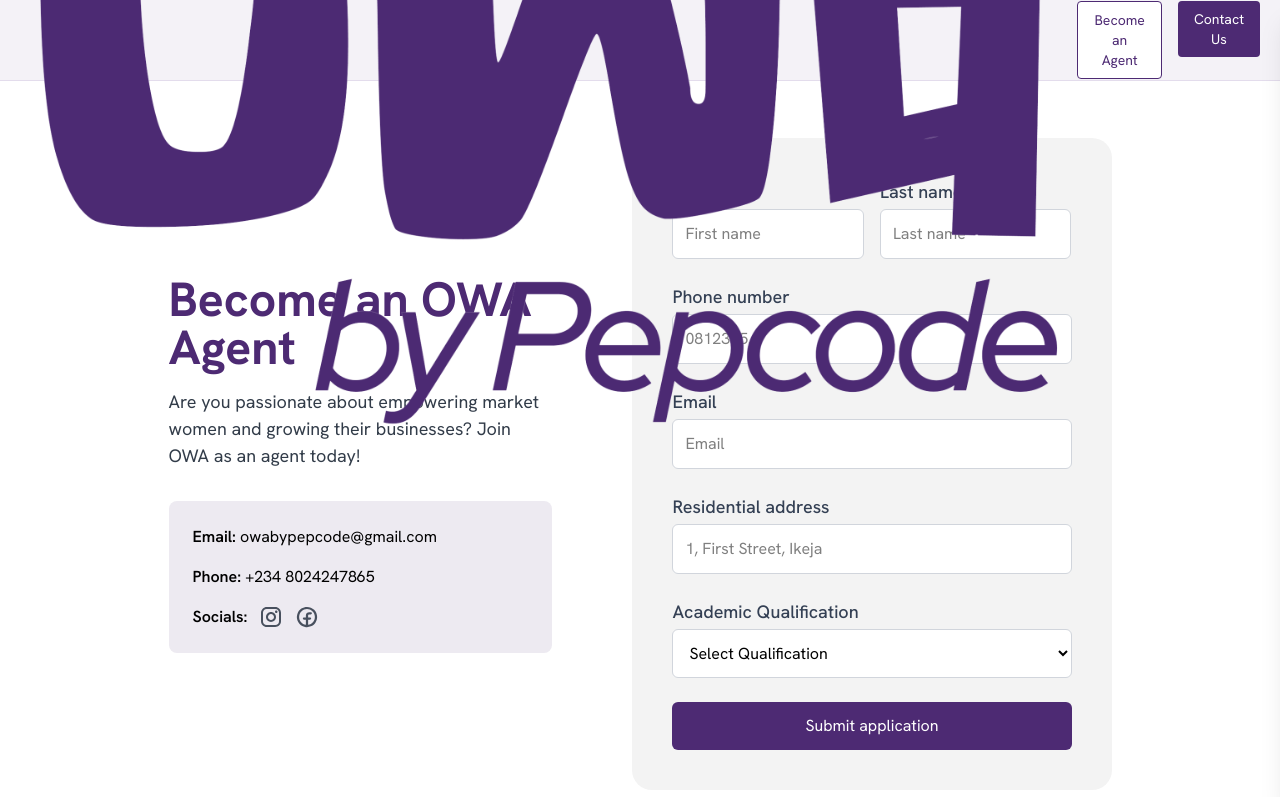
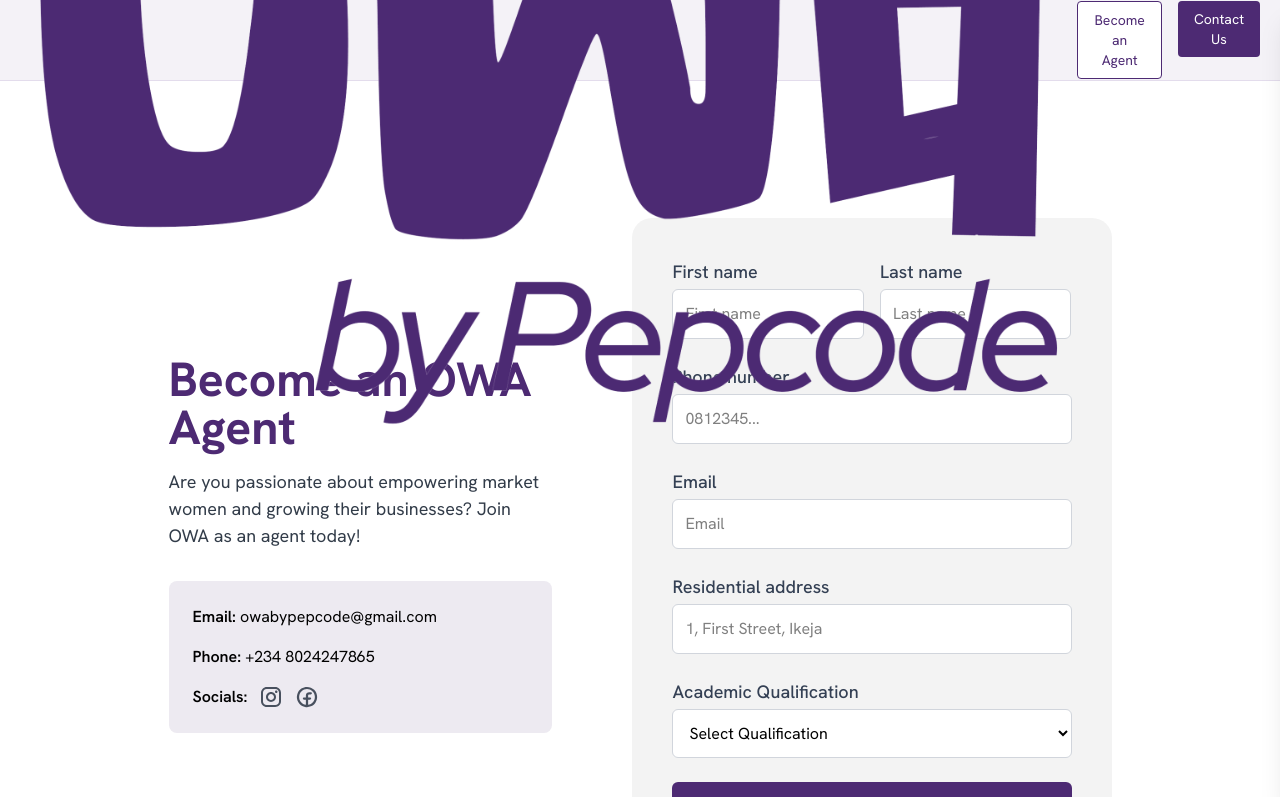
Before and after one commit to emmanuelandyeze/owa, a Next.js app: page /agent in a window 1280 px wide. Shown: the top 797 px of the page. Built offline with nearby package versions, Linux system fonts and the light colour scheme.

Commit message:
update agent

```diff
--- a/app/agent/page.tsx
+++ b/app/agent/page.tsx
@@ -48,7 +48,7 @@
 	};
 
 	return (
-		<div className="min-h-screen max-w-[1380px] mx-auto flex flex-col items-center p-0 md:p-8 lg:px-20 py-28 bg-white">
+		<div className="min-h-screen max-w-[1380px] mx-auto flex flex-col items-center p-0 md:p-8 lg:px-20 md:pt-28 py-28 bg-white">
 			{/* Back Button - Positioned independently for better mobile flow */}
 			<button
 				onClick={() => router.back()}
```
